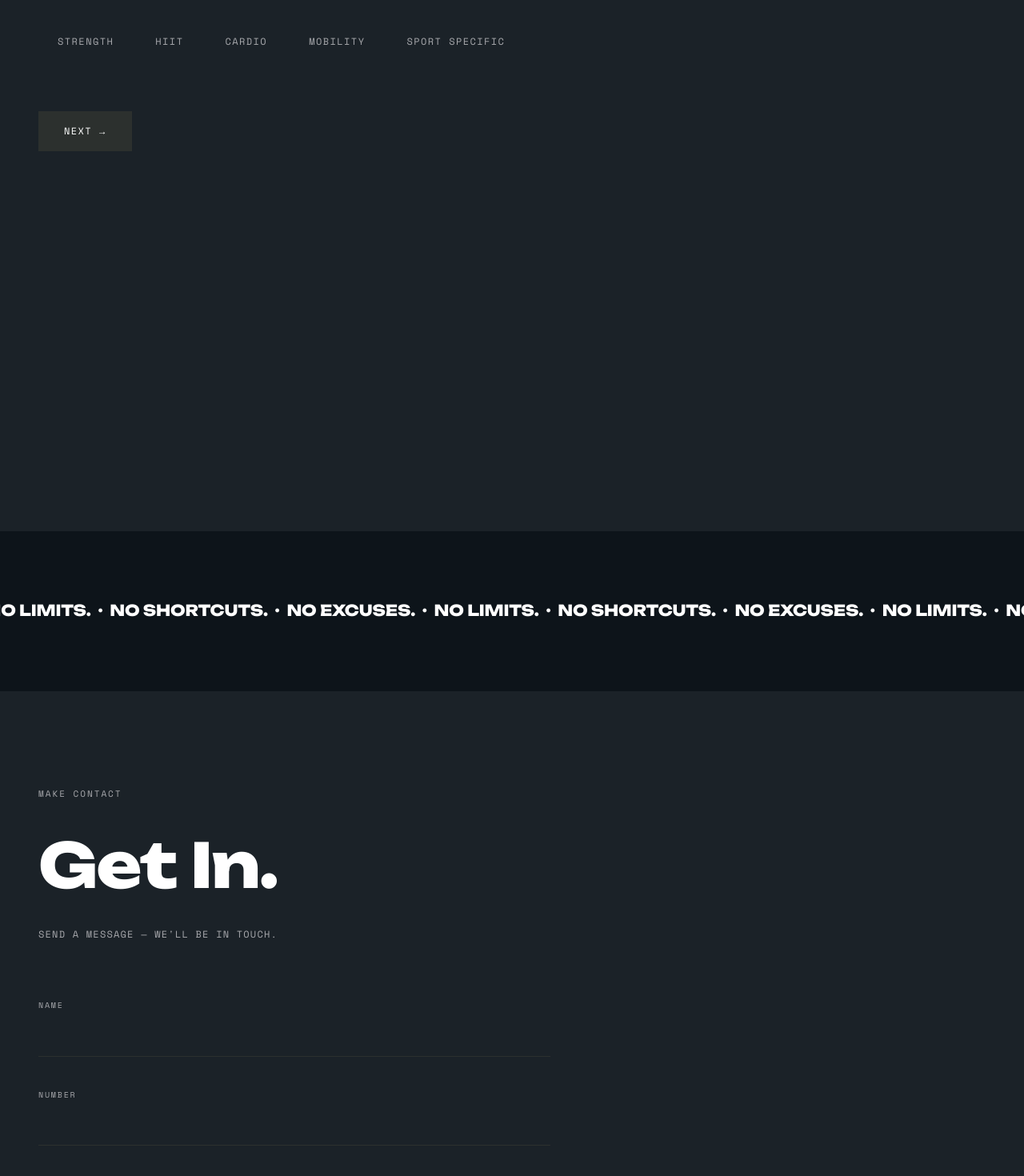
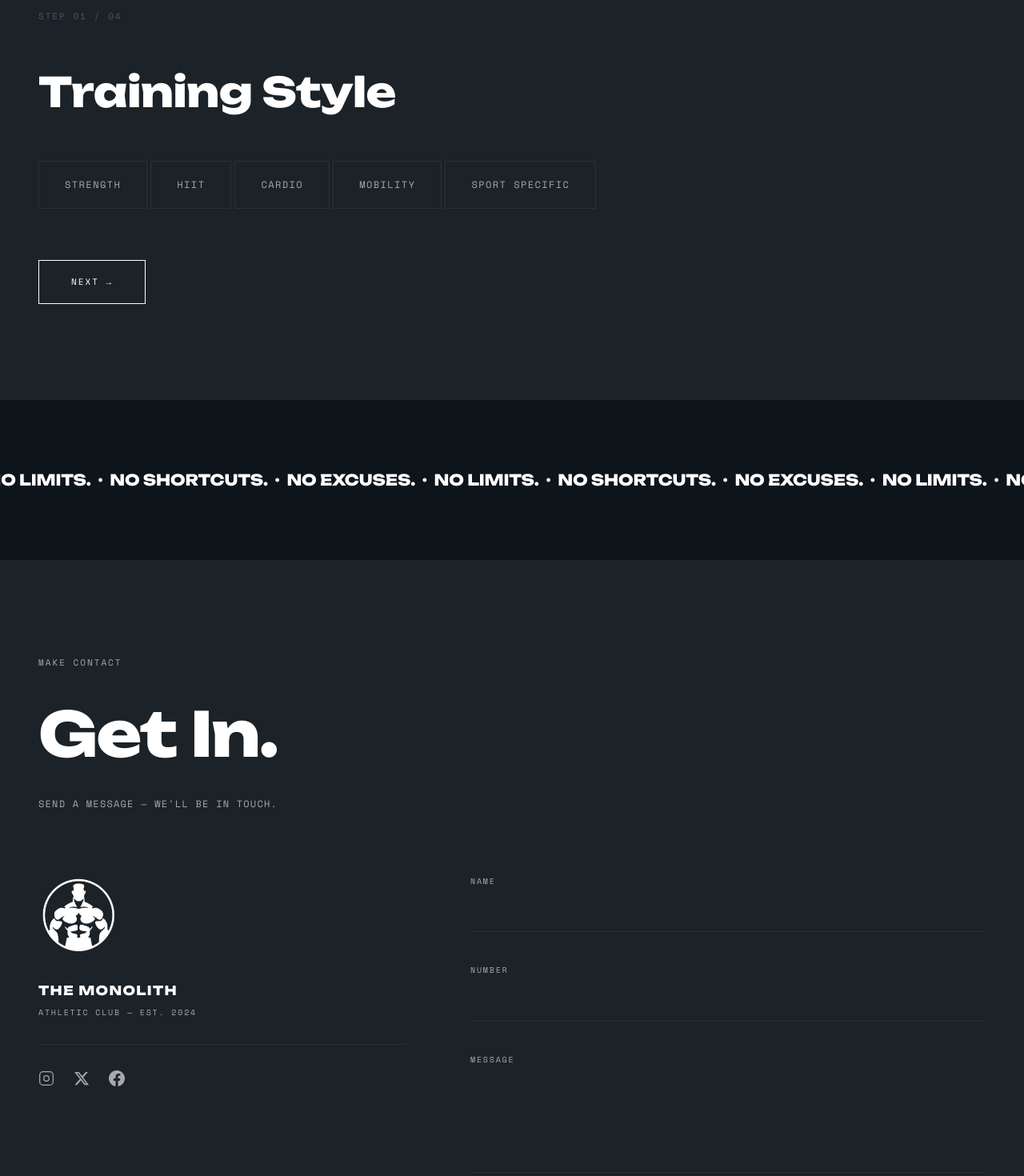
Before and after one commit to VortexX-builds/The-Monolith, a React (Vite) app: page / in a window 1280 px wide. Shown: the part 4900-6370 px from the top of the page at 80% size. Built offline with nearby package versions, Linux system fonts and the light colour scheme.

Commit message:
Training section and form structure fix

```diff
--- a/src/components/config/Config.tsx
+++ b/src/components/config/Config.tsx
@@ -1,4 +1,5 @@
 import { useRef, useState } from 'react'
+import type React from 'react'
 import { gsap } from '@/utils/gsap'
 import { useCursor } from '@/context/CursorContext'
 import { ConfigStep } from './ConfigStep'
@@ -52,13 +53,25 @@ export function Config() {
 
   const isLast = step === CONFIG_STEPS.length - 1
 
+  const MONOLITH_EASE = 'cubic-bezier(0.8, 0, 0.1, 1)'
+
+  const navBtnBase: React.CSSProperties = {
+    padding: '18px 40px',
+    background: 'transparent',
+    fontFamily: '"Space Mono", monospace',
+    fontSize: 11,
+    letterSpacing: '0.18em',
+    textTransform: 'uppercase',
+    cursor: 'none',
+    transition: `background 0.3s ${MONOLITH_EASE}, color 0.3s ${MONOLITH_EASE}`,
+  }
+
   return (
     <section
       id="configure"
       style={{
         backgroundColor: '#1B2228',
-        padding: '0 48px 120px',
-        minHeight: '100vh',
+        padding: '120px 48px',
       }}
     >
       <div style={{ maxWidth: 900 }}>
@@ -69,10 +82,22 @@ export function Config() {
             letterSpacing: '0.18em',
             color: '#A8A9AD',
             textTransform: 'uppercase',
-            marginBottom: 24,
+            marginBottom: 12,
           }}
         >
           Configure Your Programme
+        </p>
+        <p
+          style={{
+            fontFamily: '"Space Mono", monospace',
+            fontSize: 11,
+            letterSpacing: '0.18em',
+            color: '#4B5563',
+            textTransform: 'uppercase',
+            marginBottom: 48,
+          }}
+        >
+          STEP {String(step + 1).padStart(2, '0')} / {String(CONFIG_STEPS.length).padStart(2, '0')}
         </p>
 
         {!submitted ? (
@@ -93,16 +118,18 @@ export function Config() {
               {step > 0 && (
                 <button
                   onClick={() => animateStep(step - 1)}
+                  onMouseOver={e => {
+                    e.currentTarget.style.background = '#2C302E'
+                    e.currentTarget.style.color = '#ffffff'
+                  }}
+                  onMouseOut={e => {
+                    e.currentTarget.style.background = 'transparent'
+                    e.currentTarget.style.color = '#A8A9AD'
+                  }}
                   style={{
-                    padding: '16px 32px',
-                    backgroundColor: '#1B2228',
+                    ...navBtnBase,
+                    border: '1px solid #2C302E',
                     color: '#A8A9AD',
-                    fontFamily: '"Space Mono", monospace',
-                    fontSize: 12,
-                    letterSpacing: '0.12em',
-                    textTransform: 'uppercase',
-                    border: 'none',
-                    cursor: 'none',
                   }}
                 >
                   ← Back
@@ -111,16 +138,18 @@ export function Config() {
               {!isLast ? (
                 <button
                   onClick={() => animateStep(step + 1)}
+                  onMouseOver={e => {
+                    e.currentTarget.style.background = '#ffffff'
+                    e.currentTarget.style.color = '#0d141a'
+                  }}
+                  onMouseOut={e => {
+                    e.currentTarget.style.background = 'transparent'
+                    e.currentTarget.style.color = '#ffffff'
+                  }}
                   style={{
-                    padding: '16px 32px',
-                    backgroundColor: '#2C302E',
+                    ...navBtnBase,
+                    border: '1px solid #ffffff',
                     color: '#ffffff',
-                    fontFamily: '"Space Mono", monospace',
-                    fontSize: 12,
-                    letterSpacing: '0.12em',
-                    textTransform: 'uppercase',
-                    border: 'none',
-                    cursor: 'none',
                   }}
                 >
                   Next →
@@ -128,19 +157,21 @@ export function Config() {
               ) : (
                 <button
                   onClick={handleSubmit}
+                  onMouseOver={e => {
+                    e.currentTarget.style.background = '#ffffff'
+                    e.currentTarget.style.color = '#0d141a'
+                  }}
+                  onMouseOut={e => {
+                    e.currentTarget.style.background = 'transparent'
+                    e.currentTarget.style.color = '#ffffff'
+                  }}
                   style={{
-                    padding: '16px 32px',
-                    backgroundColor: '#2C302E',
+                    ...navBtnBase,
+                    border: '1px solid #ffffff',
                     color: '#ffffff',
-                    fontFamily: '"Space Mono", monospace',
-                    fontSize: 12,
-                    letterSpacing: '0.12em',
-                    textTransform: 'uppercase',
-                    border: 'none',
-                    cursor: 'none',
                   }}
                 >
-                  Transmit
+                  Transmit →
                 </button>
               )}
             </div>
--- a/src/components/config/ToggleButton.tsx
+++ b/src/components/config/ToggleButton.tsx
@@ -1,3 +1,5 @@
+const MONOLITH_EASE = 'cubic-bezier(0.8, 0, 0.1, 1)'
+
 interface ToggleButtonProps {
   id: string
   label: string
@@ -9,18 +11,32 @@ export function ToggleButton({ id, label, selected, onToggle }: ToggleButtonProp
   return (
     <button
       onClick={() => onToggle(id)}
+      onMouseEnter={e => {
+        if (!selected) {
+          e.currentTarget.style.background = '#2C302E'
+          e.currentTarget.style.color = '#ffffff'
+          e.currentTarget.style.borderColor = '#2C302E'
+        }
+      }}
+      onMouseLeave={e => {
+        if (!selected) {
+          e.currentTarget.style.background = 'transparent'
+          e.currentTarget.style.color = '#A8A9AD'
+          e.currentTarget.style.borderColor = '#2C302E'
+        }
+      }}
       style={{
         display: 'inline-block',
-        padding: '14px 24px',
-        backgroundColor: selected ? '#2C302E' : '#1B2228',
-        color: selected ? '#ffffff' : '#A8A9AD',
+        padding: '20px 32px',
+        backgroundColor: selected ? '#ffffff' : 'transparent',
+        color: selected ? '#0d141a' : '#A8A9AD',
         fontFamily: '"Space Mono", monospace',
         fontSize: 12,
         letterSpacing: '0.12em',
         textTransform: 'uppercase',
-        border: 'none',
+        border: `1px solid ${selected ? '#ffffff' : '#2C302E'}`,
         cursor: 'none',
-        transition: 'background-color 0.3s, color 0.3s',
+        transition: `background-color 0.3s ${MONOLITH_EASE}, color 0.3s ${MONOLITH_EASE}, border-color 0.3s ${MONOLITH_EASE}`,
       }}
     >
       {label}
--- a/src/components/contact/Contact.tsx
+++ b/src/components/contact/Contact.tsx
@@ -1,7 +1,41 @@
 import { useState } from 'react'
+import type React from 'react'
 import { useCursor } from '@/context/CursorContext'
+import logoSrc from '@/assets/logo-removebg.png'
 
 const MONOLITH_EASE = 'cubic-bezier(0.8, 0, 0.1, 1)'
+
+const SOCIALS = [
+  {
+    name: 'Instagram',
+    href: 'https://instagram.com/themonolith',
+    icon: (
+      <svg width="20" height="20" viewBox="0 0 24 24" fill="none" stroke="currentColor" strokeWidth="1.5" strokeLinecap="round" strokeLinejoin="round">
+        <rect x="2" y="2" width="20" height="20" rx="5" ry="5"/>
+        <circle cx="12" cy="12" r="4"/>
+        <circle cx="17.5" cy="6.5" r="0.5" fill="currentColor" stroke="none"/>
+      </svg>
+    ),
+  },
+  {
+    name: 'X',
+    href: 'https://x.com/themonolith',
+    icon: (
+      <svg width="20" height="20" viewBox="0 0 24 24" fill="currentColor">
+        <path d="M18.244 2.25h3.308l-7.227 8.26 8.502 11.24H16.17l-5.214-6.817L4.99 21.75H1.68l7.73-8.835L1.254 2.25H8.08l4.713 6.231zm-1.161 17.52h1.833L7.084 4.126H5.117z"/>
+      </svg>
+    ),
+  },
+  {
+    name: 'Facebook',
+    href: 'https://facebook.com/themonolith',
+    icon: (
+      <svg width="20" height="20" viewBox="0 0 24 24" fill="currentColor">
+        <path d="M24 12.073c0-6.627-5.373-12-12-12s-12 5.373-12 12c0 5.99 4.388 10.954 10.125 11.854v-8.385H7.078v-3.47h3.047V9.43c0-3.007 1.792-4.669 4.533-4.669 1.312 0 2.686.235 2.686.235v2.953H15.83c-1.491 0-1.956.925-1.956 1.874v2.25h3.328l-.532 3.47h-2.796v8.385C19.612 23.027 24 18.062 24 12.073z"/>
+      </svg>
+    ),
+  },
+]
 
 export function Contact() {
   const { setLabel } = useCursor()
@@ -50,7 +84,7 @@ export function Contact() {
         padding: '120px 48px',
       }}
     >
-      <div style={{ marginBottom: 72 }}>
+      <div style={{ marginBottom: 80 }}>
         <p
           style={{
             fontFamily: '"Space Mono", monospace',
@@ -88,9 +122,85 @@ export function Contact() {
         </p>
       </div>
 
+      <div
+        style={{
+          display: 'grid',
+          gridTemplateColumns: '1fr 1.4fr',
+          gap: '80px',
+          alignItems: 'start',
+        }}
+      >
+        {/* Left — Brand / About */}
+        <div style={{ display: 'flex', flexDirection: 'column', gap: 32 }}>
+          <img
+            src={logoSrc}
+            alt="The Monolith"
+            style={{
+              width: 100,
+              filter: 'grayscale(1)',
+              display: 'block',
+            }}
+          />
+
+          <div>
+            <p
+              style={{
+                fontFamily: '"Monument Extended", sans-serif',
+                fontWeight: 800,
+                fontSize: 16,
+                letterSpacing: '0.08em',
+                color: '#ffffff',
+                textTransform: 'uppercase',
+                marginBottom: 8,
+              }}
+            >
+              The Monolith
+            </p>
+            <p
+              style={{
+                fontFamily: '"Space Mono", monospace',
+                fontSize: 10,
+                letterSpacing: '0.18em',
+                color: '#A8A9AD',
+                textTransform: 'uppercase',
+              }}
+            >
+              Athletic Club — Est. 2024
+            </p>
+          </div>
+
+          <div style={{ height: 1, backgroundColor: '#2C302E' }} />
+
+          <div style={{ display: 'flex', gap: 24 }}>
+            {SOCIALS.map(({ name, href, icon }) => (
+              <a
+                key={name}
+                href={href}
+                target="_blank"
+                rel="noopener noreferrer"
+                aria-label={name}
+                onMouseEnter={e => {
+                  (e.currentTarget as HTMLAnchorElement).style.color = '#ffffff'
+                }}
+                onMouseLeave={e => {
+                  (e.currentTarget as HTMLAnchorElement).style.color = '#A8A9AD'
+                }}
+                style={{
+                  color: '#A8A9AD',
+                  transition: `color 0.3s ${MONOLITH_EASE}`,
+                  cursor: 'none',
+                }}
+              >
+                {icon}
+              </a>
+            ))}
+          </div>
+        </div>
+
+        {/* Right — Form */}
         <form
           onSubmit={handleSubmit}
-        style={{ maxWidth: 640, display: 'flex', flexDirection: 'column', gap: 40 }}
+          style={{ display: 'flex', flexDirection: 'column', gap: 40 }}
         >
           <div>
             <label style={labelStyle}>Name</label>
@@ -153,20 +263,19 @@ export function Contact() {
                 transition: `background 0.3s ${MONOLITH_EASE}, color 0.3s ${MONOLITH_EASE}`,
               }}
               onMouseOver={e => {
-              const btn = e.currentTarget
-              btn.style.background = '#ffffff'
-              btn.style.color = '#0d141a'
+                e.currentTarget.style.background = '#ffffff'
+                e.currentTarget.style.color = '#0d141a'
               }}
               onMouseOut={e => {
-              const btn = e.currentTarget
-              btn.style.background = 'transparent'
-              btn.style.color = '#ffffff'
+                e.currentTarget.style.background = 'transparent'
+                e.currentTarget.style.color = '#ffffff'
               }}
             >
               Transmit &rarr;
             </button>
           </div>
         </form>
+      </div>
     </section>
   )
 }
--- a/src/components/cursor/Cursor.tsx
+++ b/src/components/cursor/Cursor.tsx
@@ -111,9 +111,9 @@ export function Cursor() {
           ref={labelRef}
           style={{
             position: 'absolute',
-            top: '50%',
+            top: 'calc(100% + 8px)',
             left: '50%',
-            transform: 'translate(-50%, -50%)',
+            transform: 'translateX(-50%)',
             fontFamily: '"Space Mono", monospace',
             fontSize: 10,
             letterSpacing: '0.12em',
```
Lines whose indentation alone changed are shown as unchanged.
